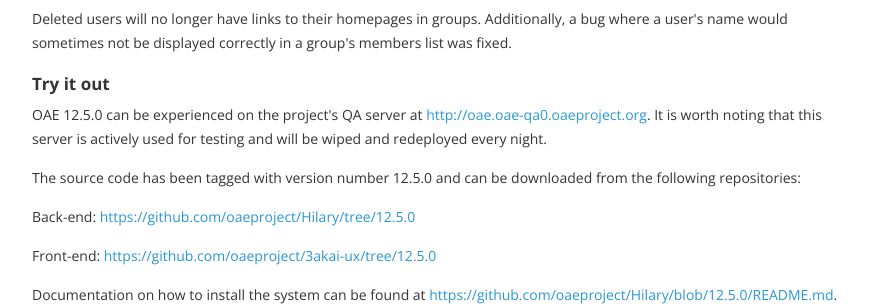
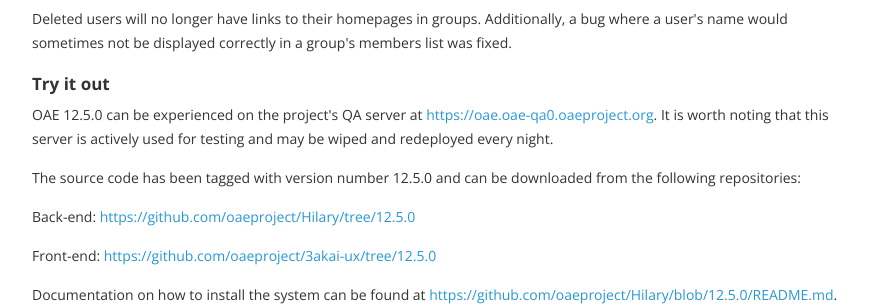
Before and after one commit to oaeproject/oaeproject.github.io, a Jekyll site: the page built from _posts/2017-02-23-apereo-oae-12-5-0-is-now-available.markdown, in a window 1280 px wide and 1400 px high. Shown: the part 1078-1384 px from the top of the window, without its empty margins (198-1079 px from the left). Built offline with Jekyll 4.4.1, drawn with Linux system fonts in a browser that asks for light colours; comment, search, counter and statistics services are not loaded; some of the changed text lies outside the part shown.

```diff
--- a/_posts/2017-02-22-apereo-oae-12-5-0-is-now-available.markdown
+++ b/_posts/2017-02-23-apereo-oae-12-5-0-is-now-available.markdown
@@ -14,7 +14,7 @@ author: Salla Karppinen
   <h3>Activity feed and email bug fixes</h3><p>A bug where some user thumbnails occasionally caused a 401 error in the activity feed was fixed, as was an error where some characters were rendering incorrectly in emails.</p>
   <h3>Group bug fixes</h3><p>Deleted users will no longer have links to their homepages in groups. Additionally, a bug where a user's name would sometimes not be displayed correctly in a group's members list was fixed.</p>
 <h2>Try it out</h2>
-  <p>OAE 12.5.0 can be experienced on the project's QA server at <a href="http://oae.oae-qa0.oaeproject.org" target="_blank">http://oae.oae-qa0.oaeproject.org</a>. It is worth noting that this server is actively used for testing and will be wiped and redeployed every night.</p>
+  <p>OAE 12.5.0 can be experienced on the project's QA server at <a href="https://oae.oae-qa0.oaeproject.org" target="_blank">https://oae.oae-qa0.oaeproject.org</a>. It is worth noting that this server is actively used for testing and may be wiped and redeployed every night.</p>
   <p>The source code has been tagged with version number 12.5.0 and can be downloaded from the following repositories:</p>
   <p>Back-end: <a href="https://github.com/oaeproject/Hilary/tree/12.5.0" target="_blank">https://github.com/oaeproject/Hilary/tree/12.5.0</a></p>
   <p>Front-end: <a href="https://github.com/oaeproject/3akai-ux/tree/12.5.0" target="_blank">https://github.com/oaeproject/3akai-ux/tree/12.5.0</a></p>
```
Also changed, not shown: other parts of _posts/2017-02-23-apereo-oae-12-5-0-is-now-available.markdown (+1 -1 lines).
